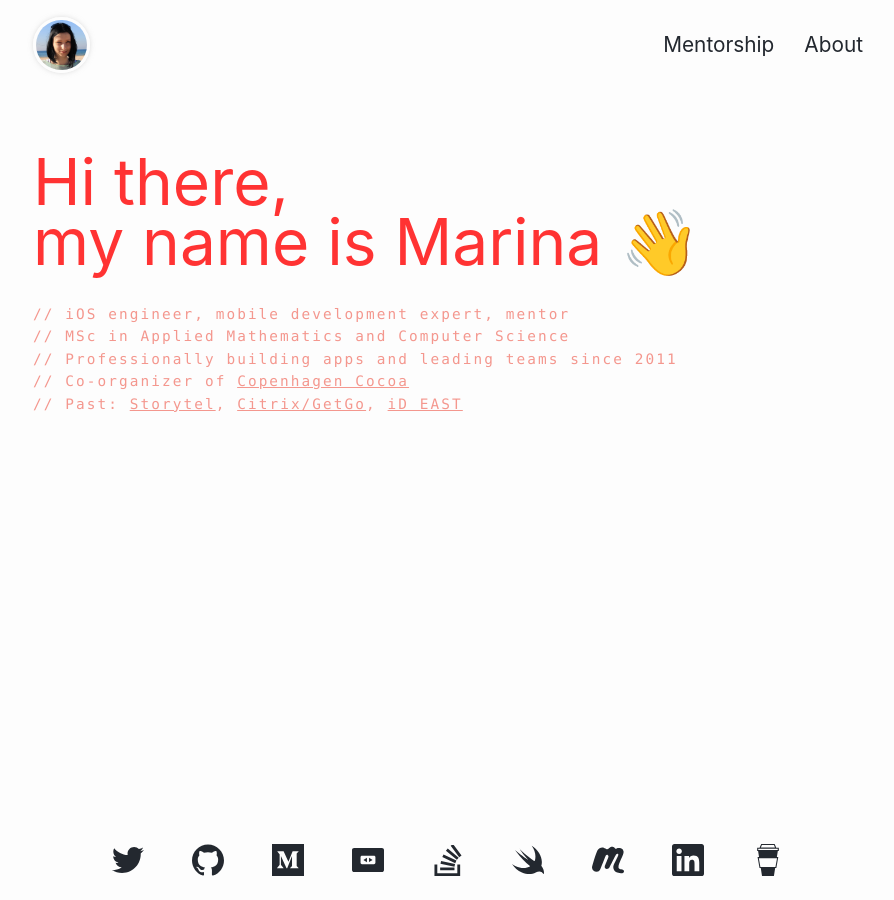
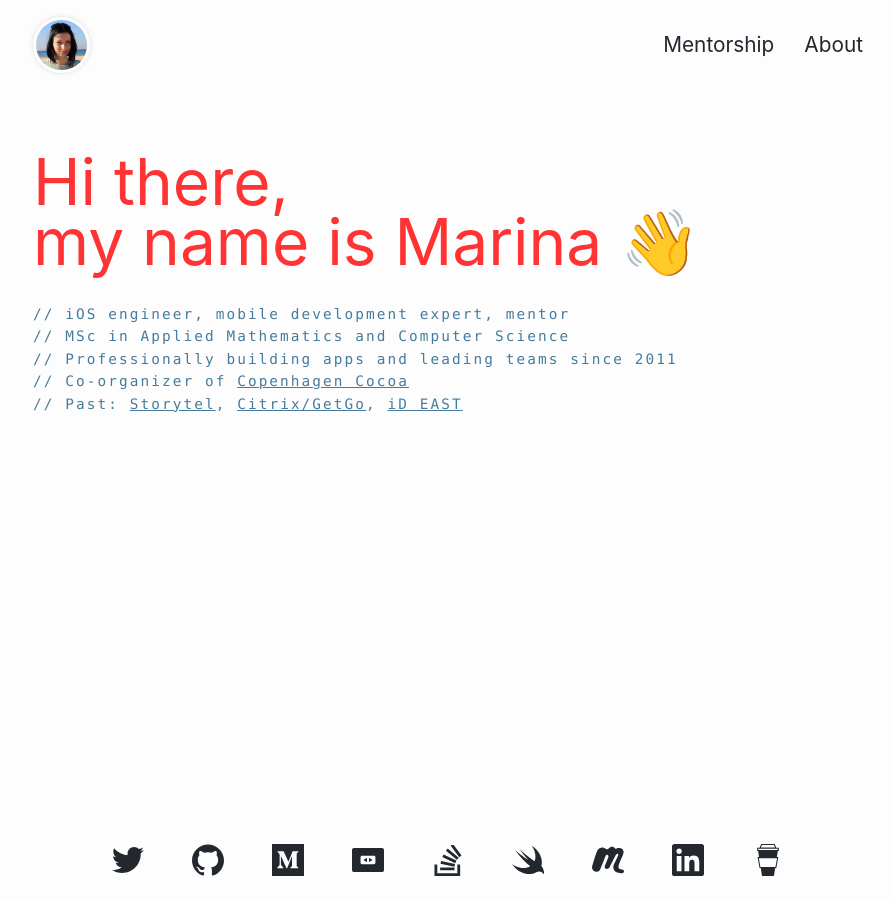
Before and after one commit to hybridcattt/hybridcattt.com, a Jekyll site: the page built from index.html, in a window 1280 px wide. Shown: the whole page, without its empty margins (192-1086 px from the left). Built offline with Jekyll 4.4.1, drawn with Linux system fonts in a browser that asks for light colours.

Commit message:
Light scheme subtitle color update

```diff
--- a/assets/css/scheme_light.scss
+++ b/assets/css/scheme_light.scss
@@ -5,6 +5,7 @@
     $almost-white:          #FDFDFD;
     $cultured:              #F3F5F7;
     $honeydew:              #F1FAEE;
+    $celadon-blue:          #457B9D;
 
     $border:                rgba(190, 190, 190, 0.1);
 
@@ -33,8 +34,8 @@
     $table-border-color:    $table-header-border;
 
     $menu-background-color: $background-color !default;
-    $menu-shadow-color:     rgba(190, 190, 190, 0.5);
-    $subtitle-color:        #F4978E;
+    $menu-shadow-color:   rgba(190, 190, 190, 0.5);
+    $subtitle-color:        $celadon-blue;
 
     :root {
         --brand-color:           #{$brand-color};
```
